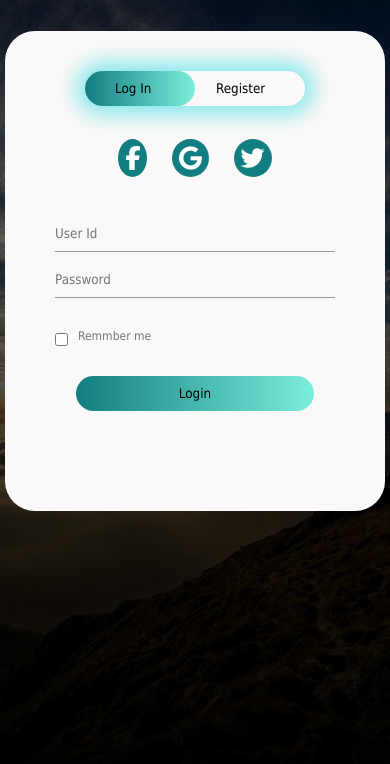
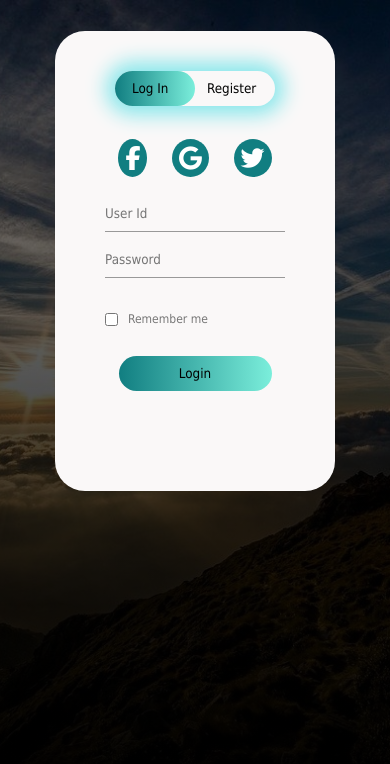
Before and after one commit to KrysiaMasinska/Login-Register, a plain HTML site: page index.html in a window 390 px wide. Drawn offline with Linux system fonts and the light colour scheme.

Commit message:
Fixed script with btn width

```diff
--- a/index.html
+++ b/index.html
@@ -28,7 +28,7 @@
             <form id="login" class="input__group">
                 <input type="text" class="input__field" placeholder="User Id">
                 <input type="password" class="input__field" placeholder="Password">
-                <input type="checkbox" class="input__check"><span>Remmber me</span>
+                <input type="checkbox" class="input__check"><span>Remember me</span>
                 <button type="submit" class="submit__btn">Login</button>
             </form>
             <form id="register" class="input__group">
@@ -47,18 +47,23 @@
         const registerId = document.getElementById('register');
         const btn = document.getElementById('btn');
 
-        function register(){
+        function register() {
             loginId.style.left = "-400px";
             registerId.style.left = "50px";
-            btn.style.left = "110px";
+
+            if (window.matchMedia('( max-width: 576px )').matches) {
+                btn.style.left = "80px";
+            } else {
+                btn.style.left = "110px";
+            }
+
         }
 
-        function login(){
+        function login() {
             loginId.style.left = "50px";
             registerId.style.left = "450px";
             btn.style.left = "0";
         }
-
     </script>
 </body>
 
--- a/style.css
+++ b/style.css
@@ -118,3 +118,66 @@ span {
 #register {
     left: 450px;
 }
+
+@media(max-width: 576px) {
+    .form__box {
+        width: 280px;
+        height: 460px;
+    }
+
+    .form__button {
+        width: 160px;
+    }
+
+    .form__toggle-btn {
+        padding: 10px 17px;
+    }
+
+    #btn {
+        width: 80px;
+    }
+
+    .form__socialMedia {
+        margin: 20px auto;
+    }
+
+    .form__socialMedia i {
+        margin: 0 12px;
+        font-size: 24px;
+        padding: 5px;
+    }
+
+    .input__group {
+        top: 160px;
+        width: 180px;
+    }
+
+    .input__field {
+        width: 100%;
+        padding: 10px 0;
+        margin: 5px 0;
+    }
+
+    .submit__btn {
+        padding: 10px 30px;
+        width: 85%;
+    }
+
+    .input__check {
+        margin: 30px 10px 30px 0;
+    }
+
+    span {
+        font-size: 12px;
+        bottom: 65px;
+    }
+
+    #login {
+        left: 50px;
+    }
+
+    #register {
+        left: 450px;
+    }
+
+}
```
